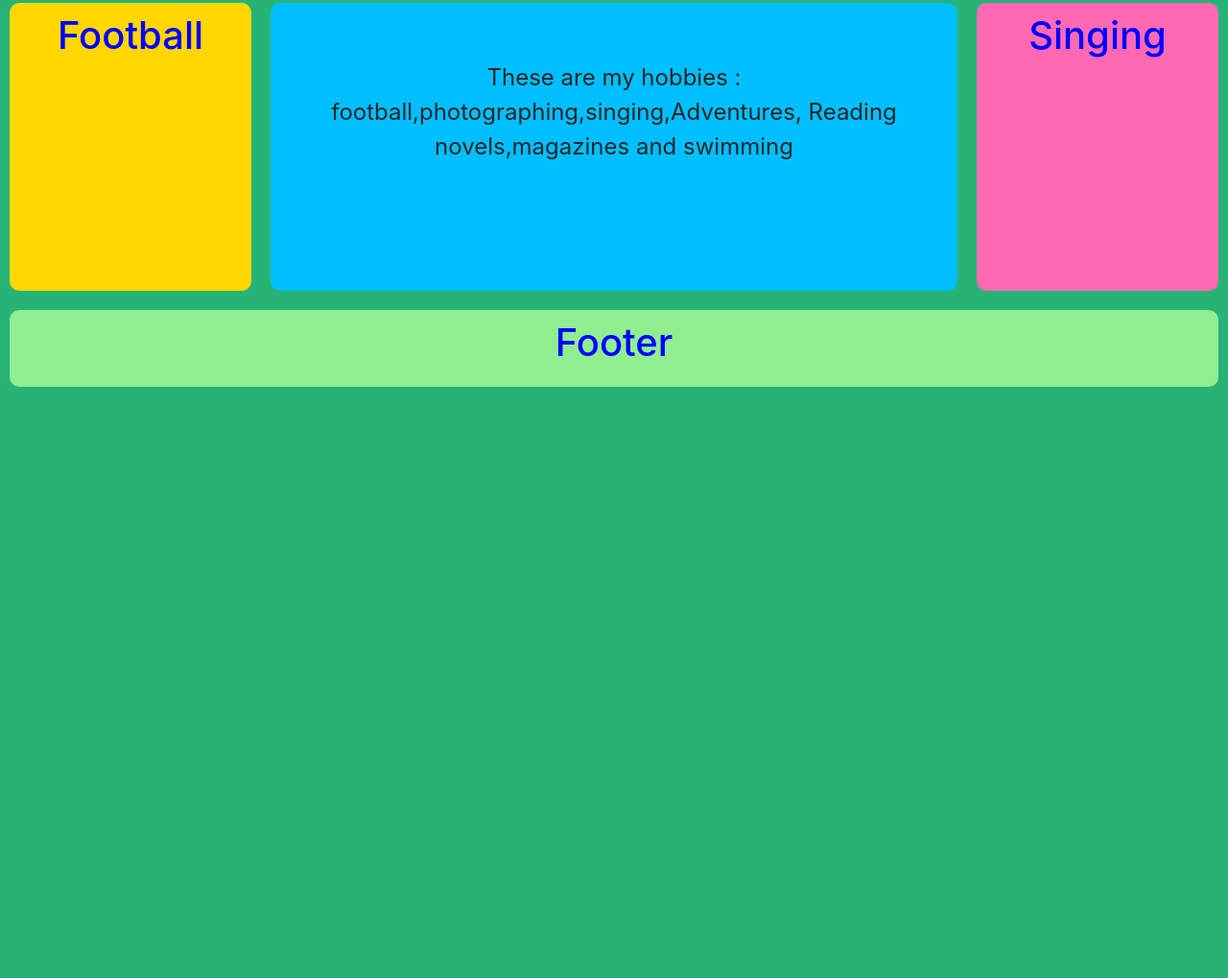
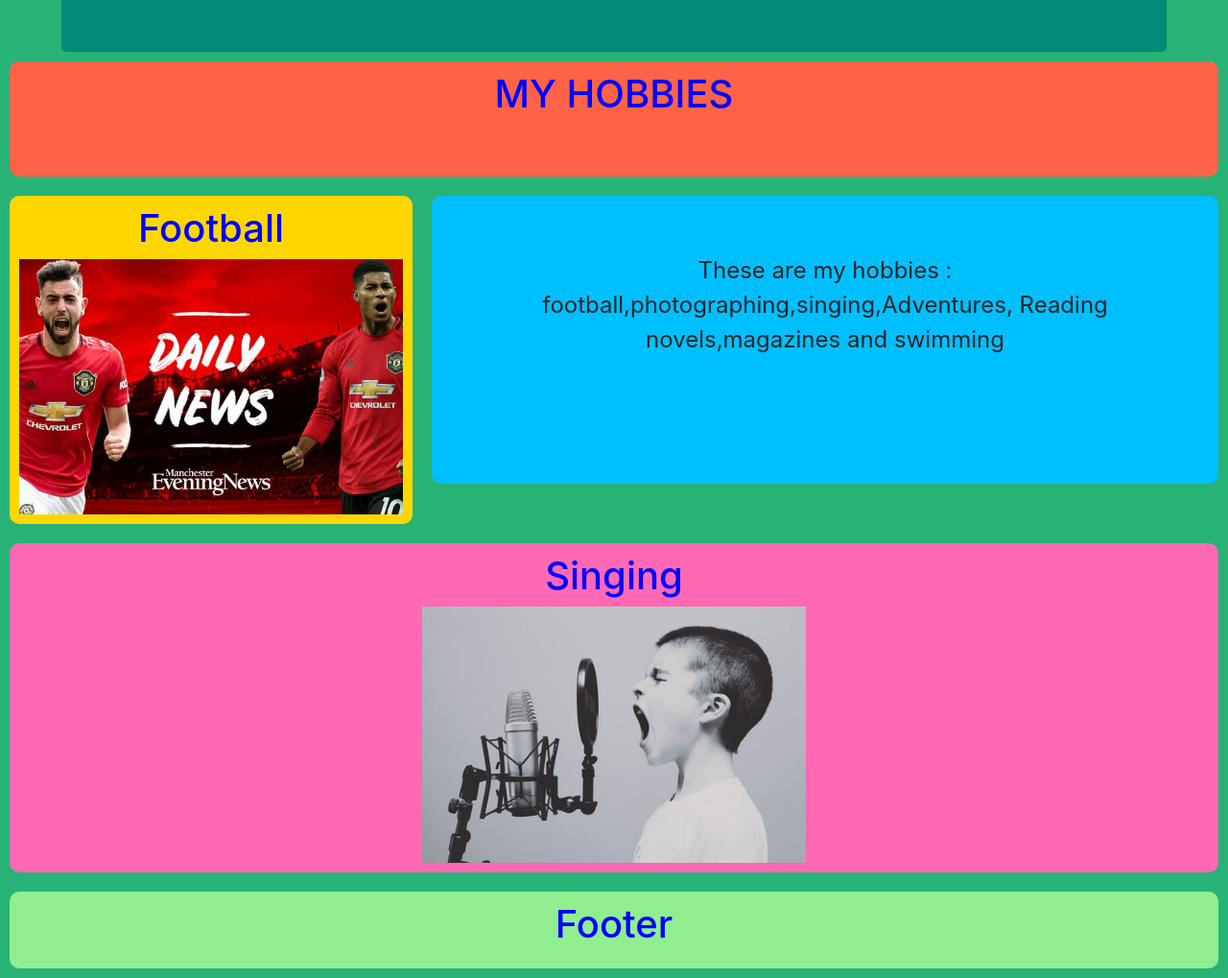
Before and after one commit to JOSEPHTEMBU/Pizza-Villa, a plain HTML site: page flex.html in a window 1280 px wide. Shown: the part 1665-2684 px from the top of the page at 96% size. Before the commit the page ends 2078 px from the top, so only its background shows below. Drawn offline with Linux system fonts and the light colour scheme; the site is published under a folder, as on GitHub Pages, so addresses that start at the root find nothing.

Commit message:
add image links in flex.html

```diff
--- a/flex.html
+++ b/flex.html
@@ -28,7 +28,7 @@
 
         <div class="about__container bd-grid">
             <div class="about__img">
-                <img src="/images/my%20log.jpg
+                <img src="./images/my%20log.jpg
                 " alt="">
                 <h1>Am Joseph Mulama</h1>
             </div>
@@ -191,13 +191,13 @@
         </article>
         <aside class="aside aside1">
             <h1> Football</h1>
-            <img src="/images/1_MUFC-Newsletter-2.jpg
+            <img src="./images/1_MUFC-Newsletter-2.jpg
 
                 " alt="" width="400px">
         </aside>
         <aside class="aside aside2">
             <h1> Singing</h1>
-            <img src="/images/photo-1453738773917-9c3eff1db985.jpeg
+            <img src="./images/photo-1453738773917-9c3eff1db985.jpeg
 
                 " alt="" width="400pxpx">
         </aside>
```
